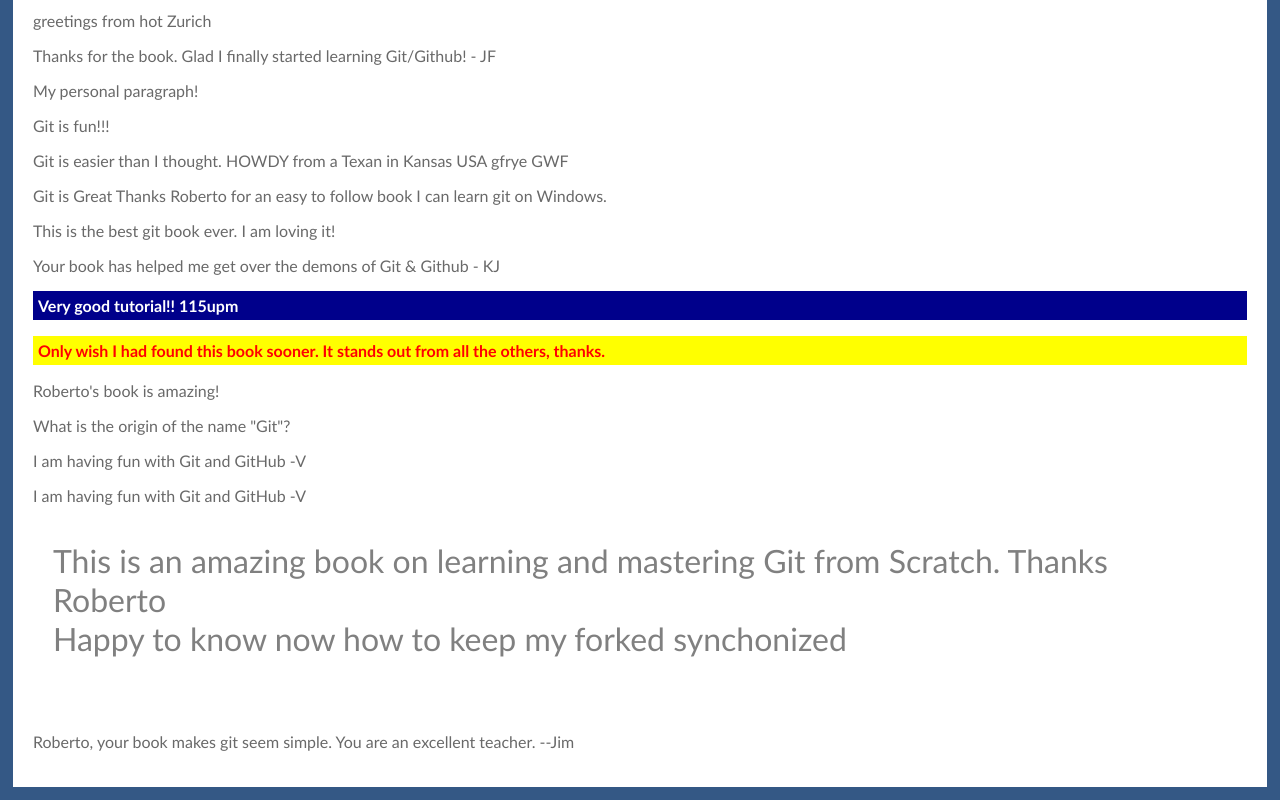
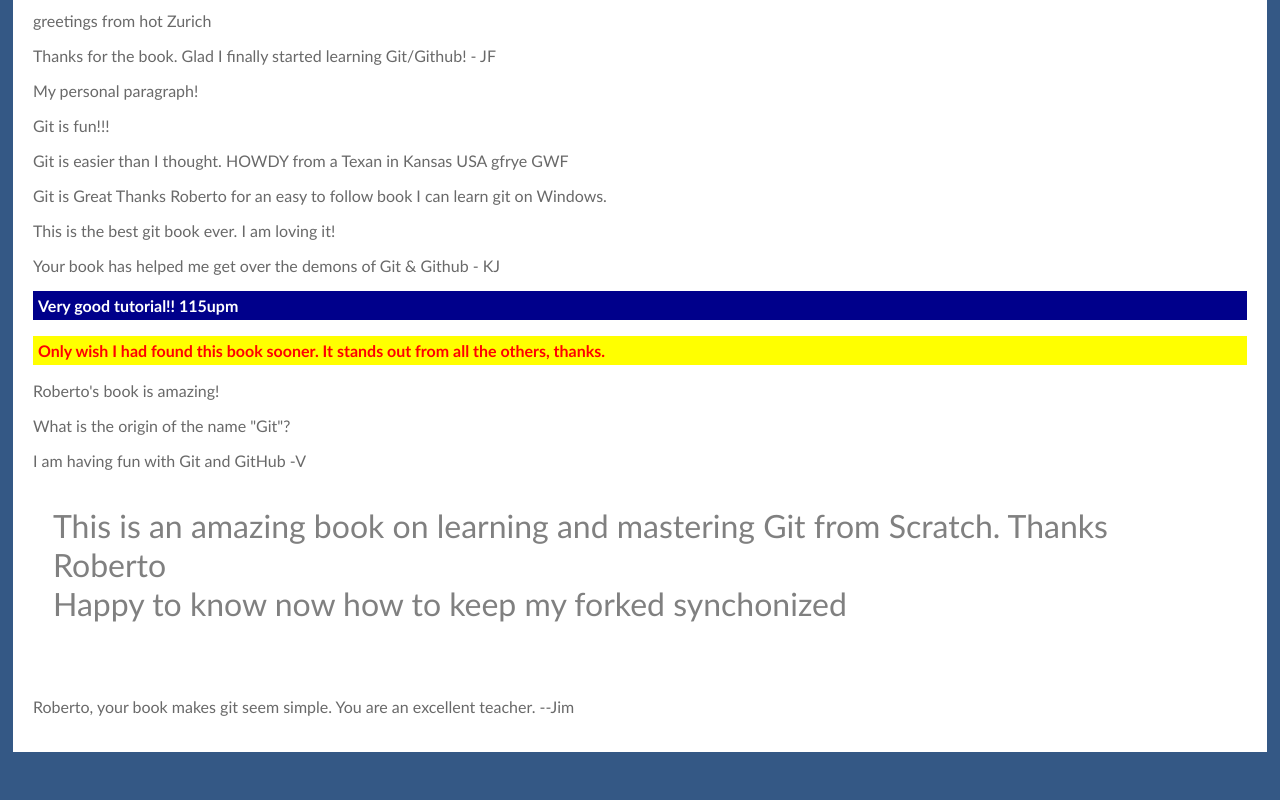
Before and after one commit to robertovormittag/open-website, a plain HTML site: page index.html in a window 1280 px wide. Shown: the part 3697-4497 px from the top of the page. After the commit the page ends 4462 px from the top, so only its background shows below. Drawn offline with Linux system fonts and the light colour scheme.

Commit message:
Update index.html

```diff
--- a/index.html
+++ b/index.html
@@ -120,7 +120,6 @@ Oh what a beautiful morning,
 <p>Roberto's book is amazing!</p>
 <p>What is the origin of the name "Git"?</p>
 <p> I am having fun with Git and GitHub -V </p>
-<p> I am having fun with Git and GitHub -V </p>
 <section>
   <p>This is an amazing book on learning and mastering Git from Scratch. Thanks Roberto</p>
   <p>Happy to know now how to keep my forked synchonized</p>
```
